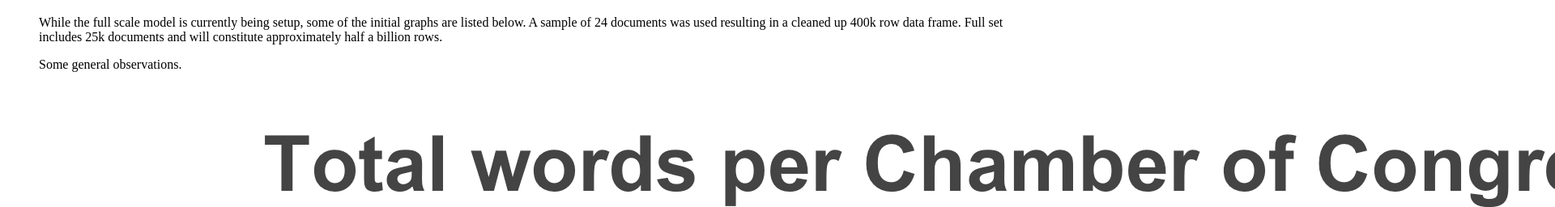
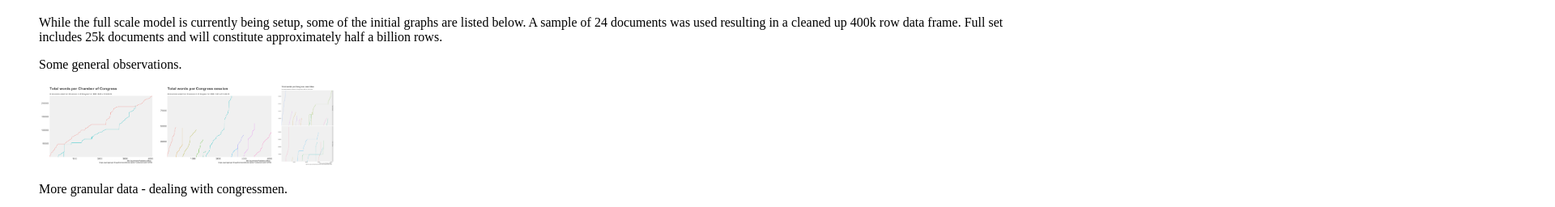
Before and after one commit to ilyaperepelitsa/pewpew, a plain HTML site: page index.html in a window 1280 px wide. Shown: the part 319-575 px from the top of the page at 81% size, 1920 px wide, since content can reach past the window. Drawn offline with Linux system fonts and the light colour scheme.

Commit message:
Some graphs and things

```diff
--- a/main.css
+++ b/main.css
@@ -1,3 +1,3 @@
 img {
-	width: 2 em
+	height: 100px
 }
```
